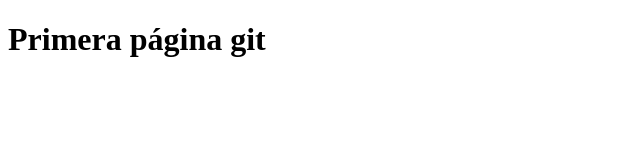
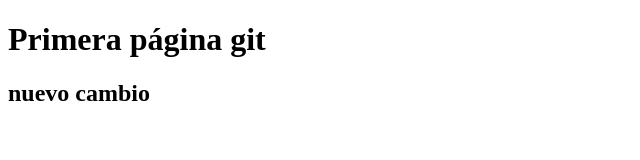
Before and after one commit to jfredy05/github, a plain HTML site: page index.html in a window 1280 px wide. Shown: the whole page, without its empty margins (0-640 px from the left). Drawn offline with Linux system fonts and the light colour scheme.

Commit message:
Nuevo commit
prueba commit

```diff
--- a/index.html
+++ b/index.html
@@ -8,5 +8,6 @@
 </head>
 <body>
 	<h1>Primera página git</h1>
+	<h2>nuevo cambio</h2>
 </body>
 </html>
```
